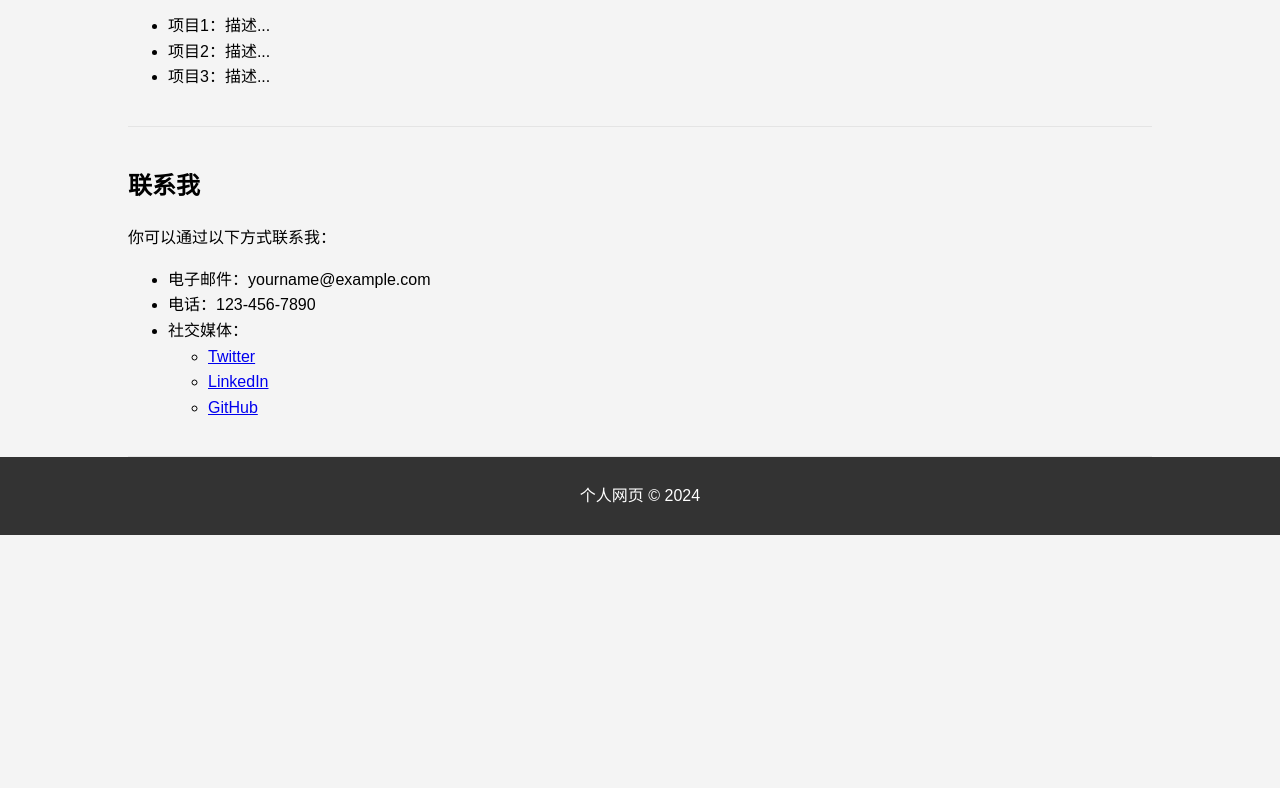
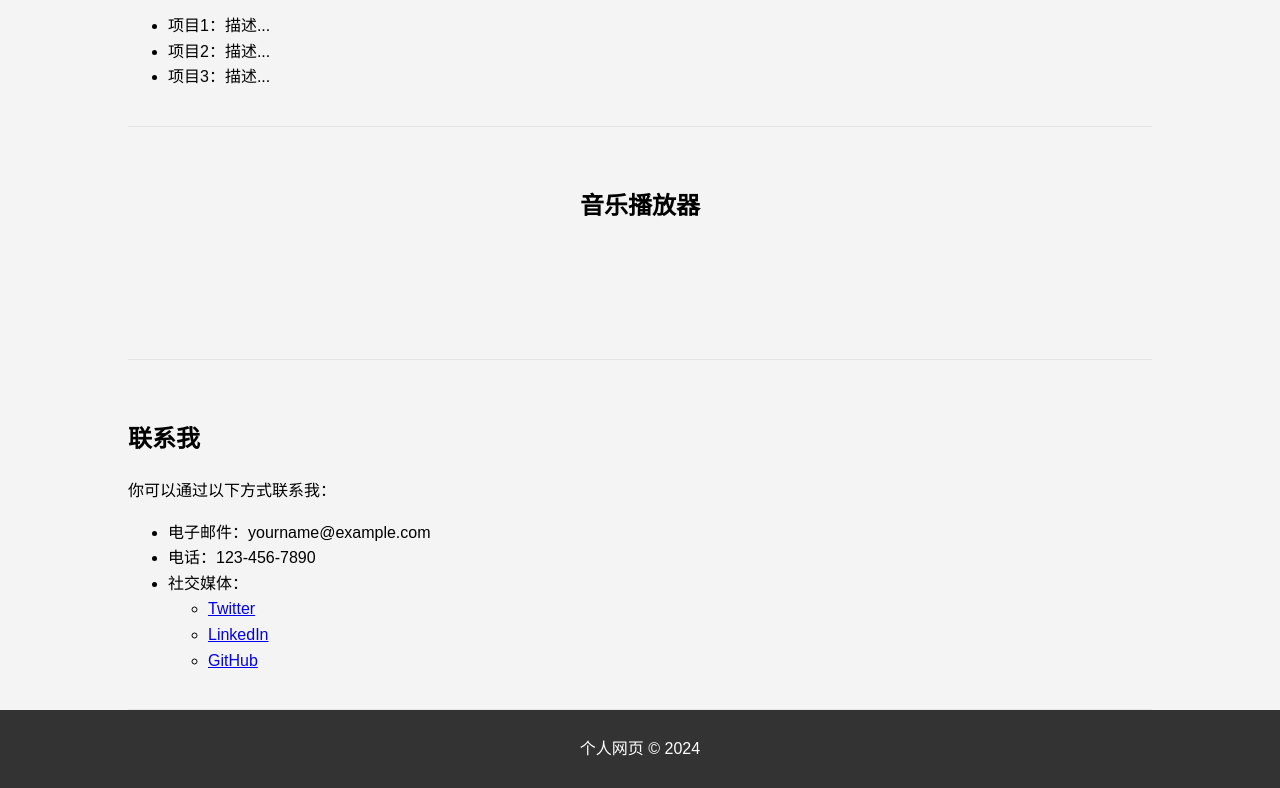
Before and after one commit to lyc-music/new-lynkcat.github.io, a plain HTML site: page index.html in a window 1280 px wide. Shown: the part 940-1728 px from the top of the page. Before the commit the page ends 1475 px from the top, so only its background shows below. Drawn offline with Linux system fonts and the light colour scheme; grey boxes are pictures that could not be loaded.

Commit message:
Update index.html

```diff
--- a/index.html
+++ b/index.html
@@ -60,6 +60,10 @@
             text-align: center;
             padding: 10px 0;
         }
+        .music-player {
+            text-align: center;
+            margin: 20px 0;
+        }
     </style>
 </head>
 <body>
@@ -97,6 +101,13 @@
             </ul>
         </section>
 
+        <section id="music" class="section music-player">
+            <h2>音乐播放器</h2>
+            <!-- 网易云音乐外链播放器 -->
+            <iframe frameborder="no" marginwidth="0" marginheight="0" width=330 height=86 src="//music.163.com/outchain/player?type=2&id=2154657586&auto=1&height=66"></iframe>
+
+        </section>
+
         <section id="contact" class="section">
             <h2>联系我</h2>
             <p>你可以通过以下方式联系我：</p>
```
